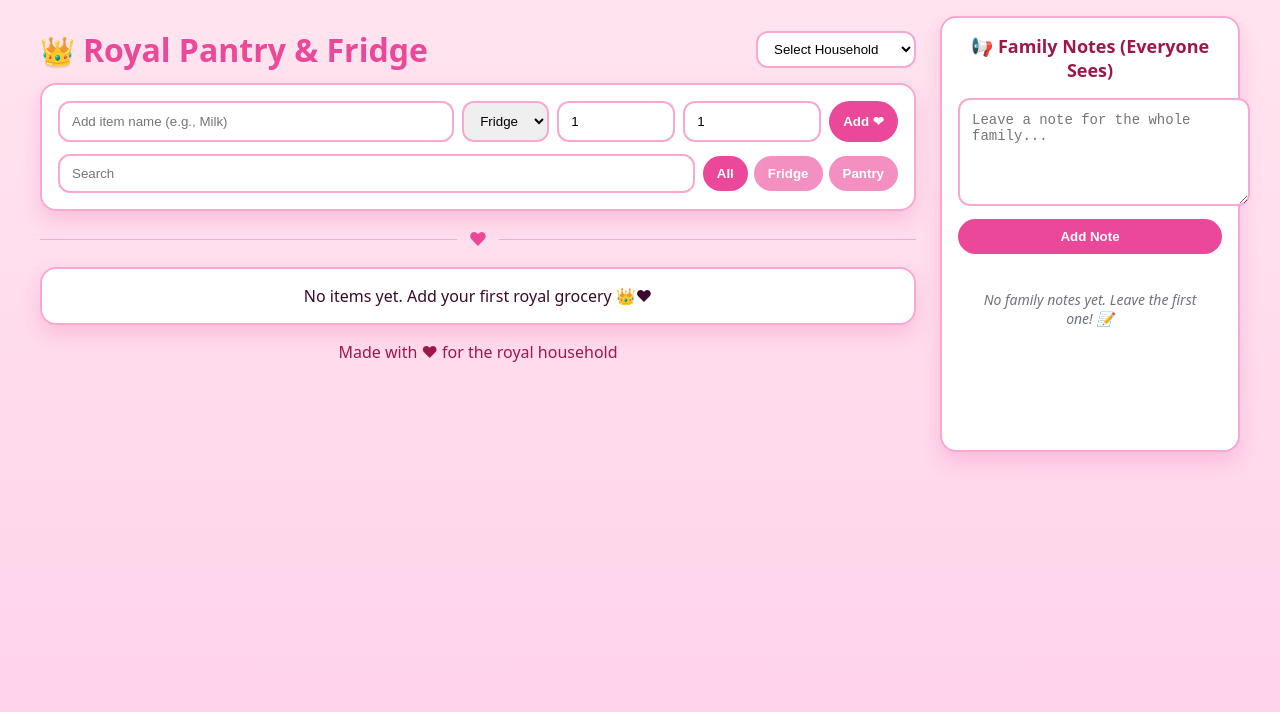
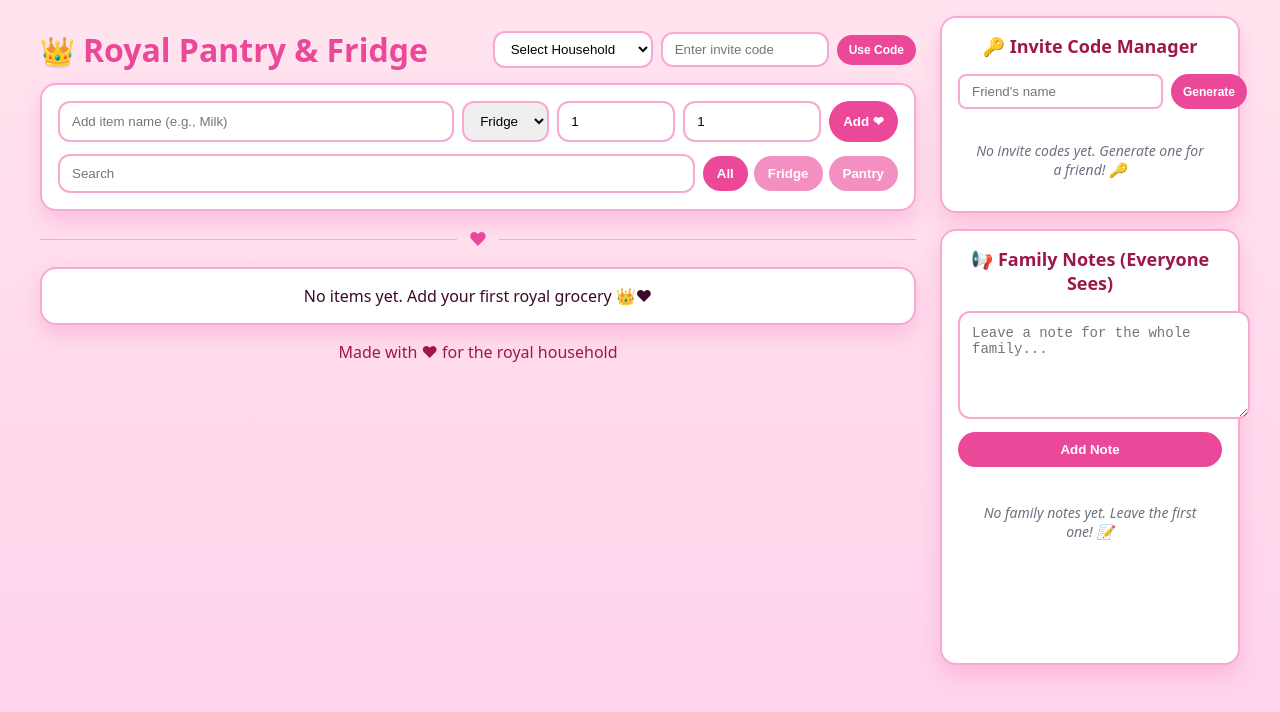
Before and after one commit to scabadoobop/love-royal-groceries, a React (Vite) app: page / in a window 1280 px wide. Shown: the top 712 px of the page. Built offline with nearby package versions, Linux system fonts and the light colour scheme.

Commit message:
Add invite code system for friends with isolated data access

```diff
--- a/src/App.tsx
+++ b/src/App.tsx
@@ -14,6 +14,14 @@ type Note = {
   text: string
   timestamp: number
   author: string
+}
+
+type InviteCode = {
+  id: string
+  code: string
+  name: string
+  createdAt: number
+  isActive: boolean
 }
 
 function useLocalStorage<T>(key: string, initialValue: T) {
@@ -56,6 +64,12 @@ function App() {
   const [individualNotes, setIndividualNotes] = useLocalStorage<Note[]>(`notes:${household || 'default'}`, [])
   const [newGlobalNote, setNewGlobalNote] = useState('')
   const [newIndividualNote, setNewIndividualNote] = useState('')
+
+  // Invite code system
+  const [inviteCode, setInviteCode] = useLocalStorage<string>('inviteCode', '')
+  const [isFriendMode, setIsFriendMode] = useState(false)
+  const [inviteCodes, setInviteCodes] = useLocalStorage<InviteCode[]>('inviteCodes', [])
+  const [newInviteCodeName, setNewInviteCodeName] = useState('')
 
   useEffect(() => {
     // Reset items binding when household changes
@@ -109,6 +123,39 @@ function App() {
     setIndividualNotes(individualNotes.filter(note => note.id !== id))
   }
 
+  function generateInviteCode() {
+    if (!newInviteCodeName.trim()) return
+    const code = Math.random().toString(36).substring(2, 8).toUpperCase()
+    const id = `${Date.now()}-${Math.random().toString(36).slice(2)}`
+    setInviteCodes([...inviteCodes, { id, code, name: newInviteCodeName.trim(), createdAt: Date.now(), isActive: true }])
+    setNewInviteCodeName('')
+  }
+
+  function deactivateInviteCode(id: string) {
+    setInviteCodes(inviteCodes.map(ic => ic.id === id ? { ...ic, isActive: false } : ic))
+  }
+
+  function activateInviteCode(id: string) {
+    setInviteCodes(inviteCodes.map(ic => ic.id === id ? { ...ic, isActive: true } : ic))
+  }
+
+  function useInviteCode(code: string) {
+    const foundCode = inviteCodes.find(ic => ic.code === code && ic.isActive)
+    if (foundCode) {
+      setInviteCode(code)
+      setIsFriendMode(true)
+      setHousehold('') // Clear household to start fresh
+      return true
+    }
+    return false
+  }
+
+  function exitFriendMode() {
+    setIsFriendMode(false)
+    setInviteCode('')
+    setHousehold('')
+  }
+
   function badge(it: Item) {
     if (it.quantity === 0) return <span className="pill badge-red">Out</span>
     if (it.quantity <= it.lowThreshold) return <span className="pill badge-yellow">Low</span>
@@ -127,6 +174,8 @@ function App() {
             <h1 className="royal-title" style={{ margin: 0 }}>Royal Pantry & Fridge</h1>
           </div>
           <div style={{ display: 'flex', alignItems: 'center', gap: 8 }}>
+            {!isFriendMode ? (
+              <>
                 <select
                   value={household}
                   onChange={(e) => setHousehold(e.target.value)}
@@ -139,6 +188,37 @@ function App() {
                   <option value="Jocelyn">✨ Jocelyn</option>
                   <option value="Angel">👼 Angel</option>
                 </select>
+                <input
+                  placeholder="Enter invite code"
+                  value={inviteCode}
+                  onChange={(e) => setInviteCode(e.target.value)}
+                  style={{ padding: '8px 12px', borderRadius: 12, border: '2px solid #f9a8d4', width: 140 }}
+                />
+                <button
+                  className="royal-button"
+                  onClick={() => useInviteCode(inviteCode)}
+                  style={{ padding: '8px 12px', fontSize: '12px' }}
+                >
+                  Use Code
+                </button>
+              </>
+            ) : (
+              <>
+                <input
+                  placeholder="Create household name"
+                  value={household}
+                  onChange={(e) => setHousehold(e.target.value)}
+                  style={{ padding: '8px 12px', borderRadius: 12, border: '2px solid #f9a8d4', width: 160, background: 'white' }}
+                />
+                <button
+                  className="royal-button"
+                  onClick={exitFriendMode}
+                  style={{ padding: '8px 12px', fontSize: '12px', background: '#6b7280' }}
+                >
+                  Exit Friend Mode
+                </button>
+              </>
+            )}
           </div>
         </header>
 
@@ -268,8 +348,124 @@ function App() {
         <footer style={{ textAlign: 'center', padding: 16, color: '#9d174d' }}>Made with ❤ for the royal household</footer>
           </div>
 
-          {/* Family Notes Sidebar */}
+          {/* Family Notes & Invite Codes Sidebar */}
           <div style={{ position: 'sticky', top: 16, height: 'fit-content' }}>
+            {/* Invite Code Management */}
+            {!isFriendMode && (
+              <div className="royal-card" style={{ padding: 16, marginBottom: 16 }}>
+                <h3 style={{
+                  margin: '0 0 16px 0',
+                  color: '#9d174d',
+                  fontSize: '18px',
+                  textAlign: 'center'
+                }}>
+                  🔑 Invite Code Manager
+                </h3>
+
+                <div style={{ marginBottom: '16px' }}>
+                  <div style={{ display: 'flex', gap: 8, marginBottom: '8px' }}>
+                    <input
+                      placeholder="Friend's name"
+                      value={newInviteCodeName}
+                      onChange={(e) => setNewInviteCodeName(e.target.value)}
+                      style={{ flex: 1, padding: '8px 12px', border: '2px solid #f9a8d4', borderRadius: '8px' }}
+                    />
+                    <button
+                      className="royal-button"
+                      onClick={generateInviteCode}
+                      style={{ padding: '8px 12px', fontSize: '12px' }}
+                    >
+                      Generate
+                    </button>
+                  </div>
+                </div>
+
+                <div style={{ display: 'grid', gap: '8px' }}>
+                  {inviteCodes.map((ic) => (
+                    <div
+                      key={ic.id}
+                      style={{
+                        padding: '10px',
+                        background: ic.isActive ? '#f0f9ff' : '#f3f4f6',
+                        border: `1px solid ${ic.isActive ? '#bae6fd' : '#d1d5db'}`,
+                        borderRadius: '8px',
+                        opacity: ic.isActive ? 1 : 0.6
+                      }}
+                    >
+                      <div style={{
+                        fontSize: '12px',
+                        color: '#0c4a6e',
+                        marginBottom: '4px',
+                        fontWeight: 'bold'
+                      }}>
+                        {ic.name}
+                      </div>
+                      <div style={{
+                        color: '#374151',
+                        fontSize: '14px',
+                        fontFamily: 'monospace',
+                        fontWeight: 'bold',
+                        marginBottom: '6px'
+                      }}>
+                        Code: {ic.code}
+                      </div>
+                      <div style={{
+                        fontSize: '11px',
+                        color: '#6b7280'
+                      }}>
+                        Created: {new Date(ic.createdAt).toLocaleDateString()}
+                      </div>
+                      <div style={{ display: 'flex', gap: '4px', marginTop: '6px' }}>
+                        {ic.isActive ? (
+                          <button
+                            onClick={() => deactivateInviteCode(ic.id)}
+                            style={{
+                              background: '#f59e0b',
+                              color: 'white',
+                              border: 'none',
+                              padding: '4px 8px',
+                              borderRadius: '4px',
+                              fontSize: '10px',
+                              cursor: 'pointer'
+                            }}
+                          >
+                            Deactivate
+                          </button>
+                        ) : (
+                          <button
+                            onClick={() => activateInviteCode(ic.id)}
+                            style={{
+                              background: '#10b981',
+                              color: 'white',
+                              border: 'none',
+                              padding: '4px 8px',
+                              borderRadius: '4px',
+                              fontSize: '10px',
+                              cursor: 'pointer'
+                            }}
+                          >
+                            Activate
+                          </button>
+                        )}
+                      </div>
+                    </div>
+                  ))}
+                  {inviteCodes.length === 0 && (
+                    <div style={{
+                      textAlign: 'center',
+                      padding: '16px',
+                      color: '#6b7280',
+                      fontSize: '14px',
+                      fontStyle: 'italic'
+                    }}>
+                      No invite codes yet. Generate one for a friend! 🔑
+                    </div>
+                  )}
+                </div>
+              </div>
+            )}
+
+            {/* Family Notes */}
             <div className="royal-card" style={{ padding: 16, minHeight: '400px' }}>
               <h3 style={{
                 margin: '0 0 16px 0',
```
Lines whose indentation alone changed are shown as unchanged.
